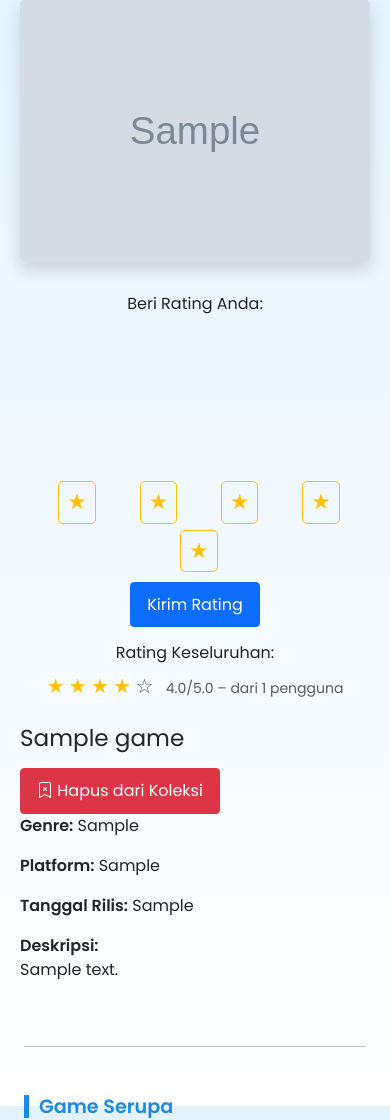
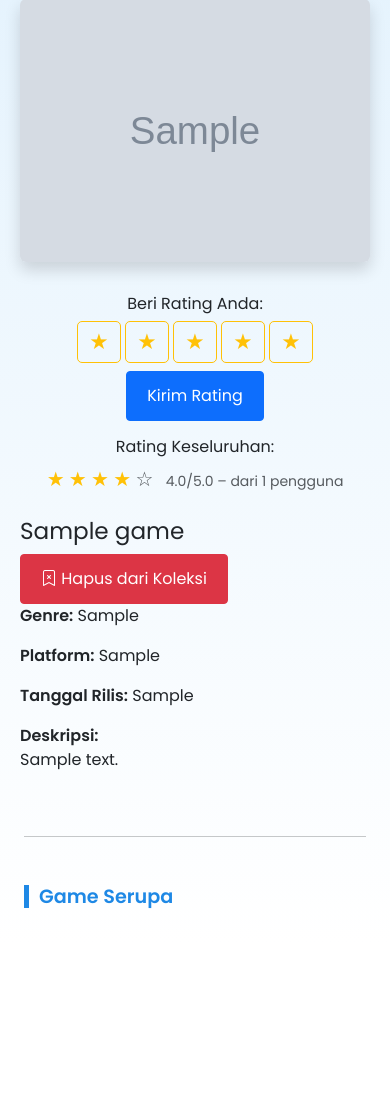
Before and after one commit to rondodol/web_skripsi, a Django app: page /game/1/ in a window 390 px wide. Shown: the part 95-1215 px from the top of the page. After the commit the page ends 1004 px from the top, so only its background shows below. Run offline with Django 5.2, Linux system fonts and the light colour scheme; a user stored in the database is signed in; tables that the repository leaves empty hold one stand-in row (values such as "Sample post"); grey boxes marked "Sample" are stand-in pictures.

Commit message:
ubah lagi lagi

```diff
--- a/main/templates/base.html
+++ b/main/templates/base.html
@@ -86,32 +86,49 @@
             color: #1e88e5;
         }
 
-        /* Responsive layout tambahan */
+        /* Responsive */
         @media (max-width: 768px) {
             .section-title {
                 font-size: 1.2rem;
                 margin-top: 20px;
                 margin-bottom: 12px;
             }
-
             .card {
                 margin-bottom: 20px;
             }
-
             .card-container {
                 display: grid;
                 grid-template-columns: 1fr;
                 gap: 1rem;
             }
-
-        form {
-            margin-top: 20vh !important;
+            .container .row > div {
+                padding-left: 0.5rem;
+                padding-right: 0.5rem;
             }
-
+            .preference-section {
+                flex-direction: column !important;
+            }
+            .preference-section > div {
+                width: 100% !important;
+                margin-bottom: 1rem;
+            }
+            .btn {
+                font-size: 1rem;
+                padding: 0.75rem 1.25rem;
+            }
             .btn-simpan, .btn-hapus {
                 width: 100%;
                 font-size: 1rem;
                 padding: 10px;
+            }
+            .form-auth {
+                margin-top: 8vh;
+                margin-bottom: 8vh;
+                padding: 1.5rem !important;
+            }
+            .form-auth input,
+            .form-auth button {
+                font-size: 1rem !important;
             }
         }
 
@@ -128,43 +145,6 @@
                 grid-template-columns: repeat(3, 1fr);
             }
         }
-
-        @media (max-width: 768px) {
-            .container .row > div {
-            padding-left: 0.5rem;
-            padding-right: 0.5rem;
-            }
-        }
-
-        @media (max-width: 768px) {
-            .preference-section {
-            flex-direction: column !important;
-        }
-
-        .preference-section > div {
-            width: 100% !important;
-            margin-bottom: 1rem;
-        }
-
-        .btn {
-            font-size: 1rem;
-            padding: 0.6rem 1rem;
-            }
-        }
-
-        @media (max-width: 768px) {
-            .form-auth {
-            margin-top: 8vh;
-            margin-bottom: 8vh;
-            padding: 1.5rem !important;
-            }
-
-        .form-auth input,
-        .form-auth button {
-            font-size: 1rem !important;
-            }
-        }
-
 
         .bg-simpan {
             background-color: #1e88e5 !important;
--- a/main/templates/game_detail.html
+++ b/main/templates/game_detail.html
@@ -2,7 +2,7 @@
 {% load static %}
 
 {% block content %}
-<div class="container mt-4">
+<div class="container mt-4 pb-5">
   <div class="row">
     <!-- Kiri: Gambar & Rating -->
     <div class="col-md-4 mb-4 mb-md-0">
@@ -16,11 +16,9 @@
           {% csrf_token %}
           <div id="rating-stars" class="d-flex justify-content-center flex-wrap gap-1">
             {% for i in "12345" %}
-            <div class="form-check form-check-inline">
               <input type="radio" class="btn-check" name="rating" id="star{{ i }}" value="{{ i }}"
                      {% if form.initial.rating|stringformat:"s" == i %}checked{% endif %}>
-              <label class="btn btn-outline-warning fs-4 star-label px-2" for="star{{ i }}" data-star="{{ i }}">&#9733;</label>
-            </div>
+              <label class="btn btn-outline-warning fs-4 star-label" for="star{{ i }}" data-star="{{ i }}">&#9733;</label>
             {% endfor %}
           </div>
           <div id="rating-error" class="text-danger mt-2" style="display:none;">Silakan pilih rating terlebih dahulu.</div>
@@ -48,9 +46,9 @@
 
     <!-- Kanan: Detail Game -->
     <div class="col-md-8">
-      <div class="d-flex justify-content-between align-items-start flex-wrap">
-        <h3>{{ game.name }}</h3>
-        <form action="{% url 'toggle_collection' game.game_id %}" method="post" class="ms-md-3 mt-2 mt-md-0">
+      <div class="d-flex justify-content-between align-items-start flex-wrap gap-2">
+        <h3 class="mb-0">{{ game.name }}</h3>
+        <form action="{% url 'toggle_collection' game.game_id %}" method="post">
           {% csrf_token %}
           {% if in_collection %}
           <button class="btn btn-danger btn-sm" type="submit">
@@ -107,16 +105,12 @@
     cursor: pointer;
     transition: all 0.2s ease;
     border-radius: 5px;
+    padding: 0.25rem 0.6rem;
+    min-width: 44px;
   }
   .highlighted {
     background-color: #ffc107 !important;
     color: white !important;
-  }
-  @media (max-width: 768px) {
-    .star-label {
-      font-size: 1.6rem;
-      padding: 0.25rem 0.6rem;
-    }
   }
 </style>
 
```
Also changed, not shown: main/templates/collection.html (+6 -3 lines), main/templates/recommend.html (+7 -2 lines). Lines whose indentation alone changed are shown as unchanged.
